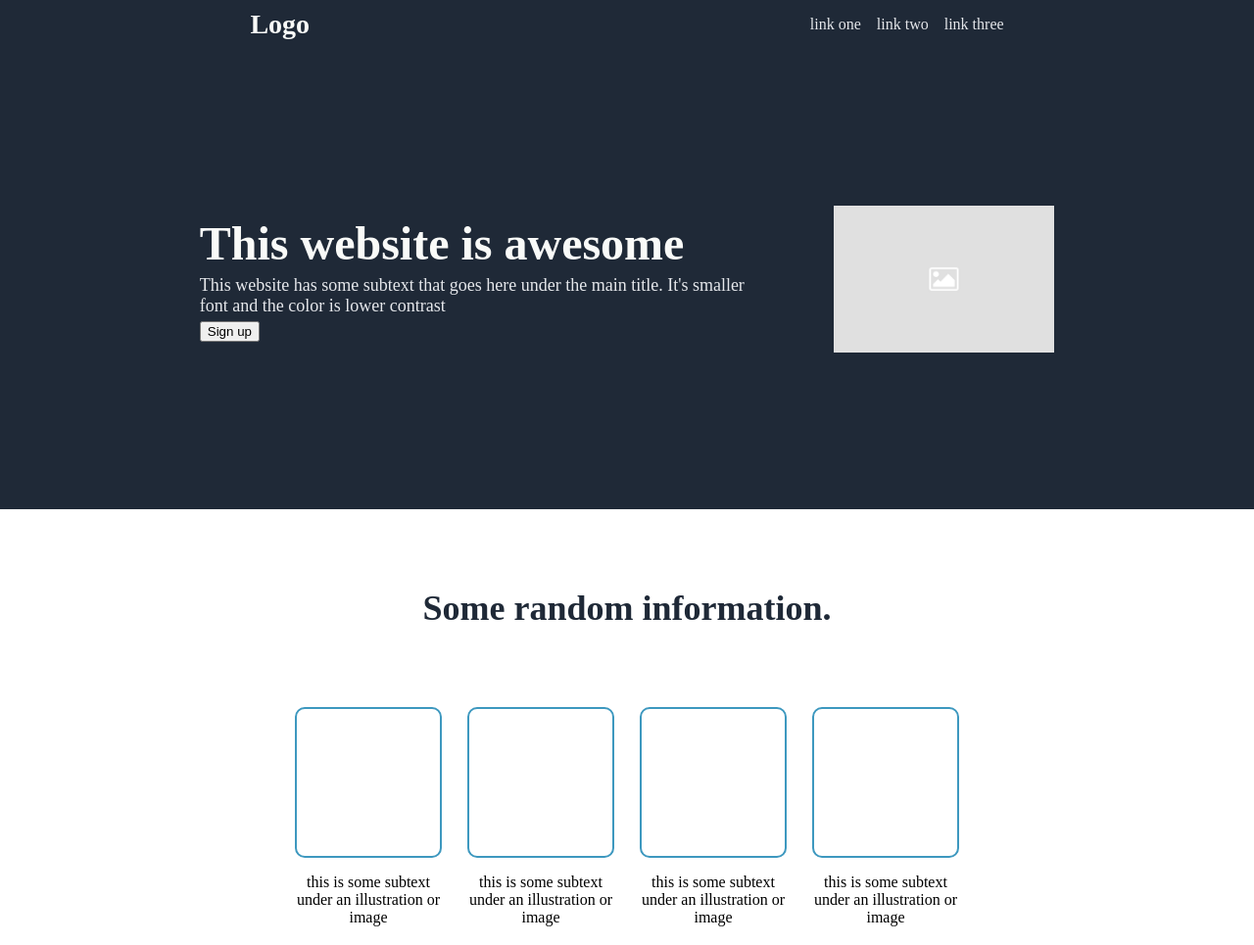
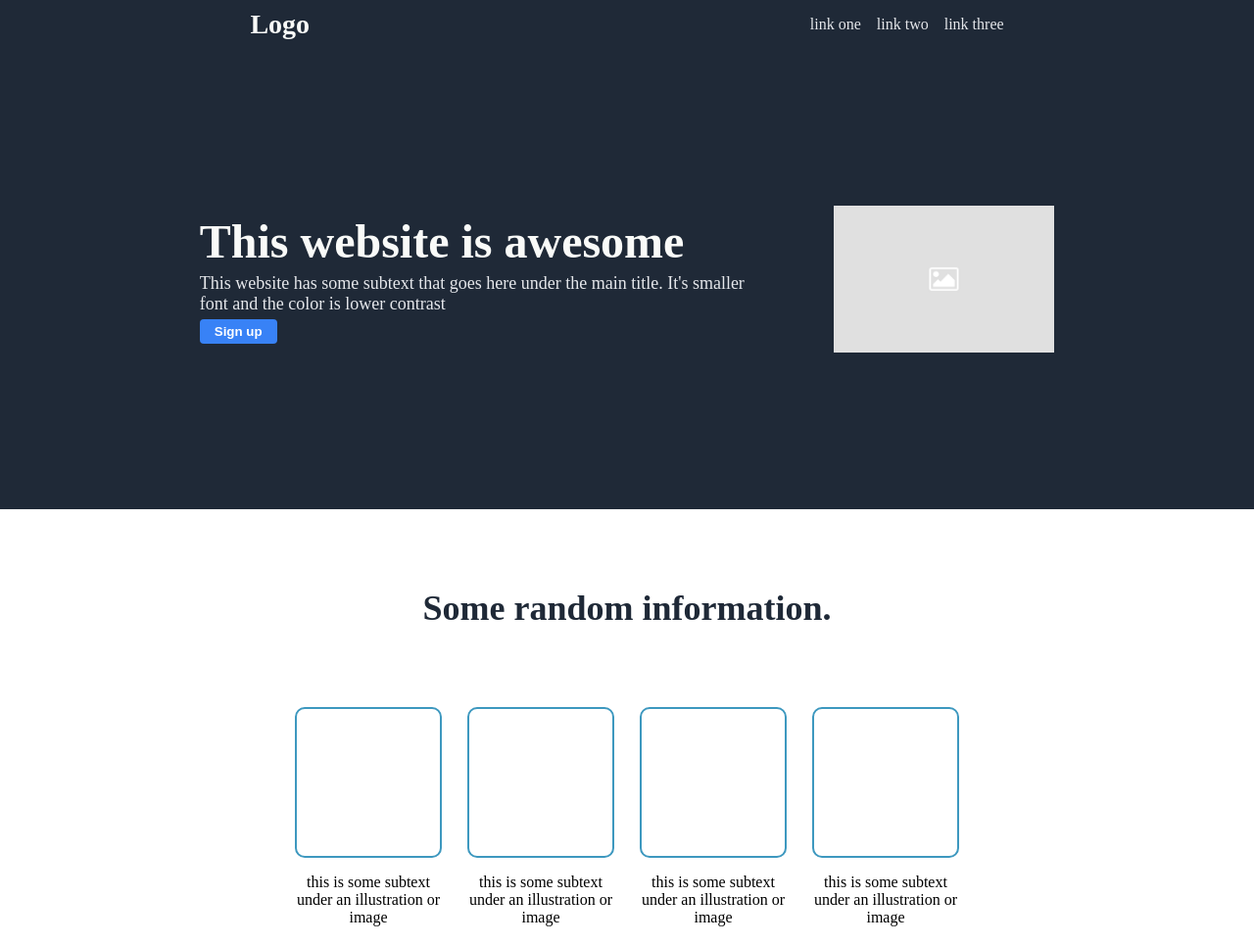
Before and after one commit to hollipolli/odin-landing, a plain HTML site: page index.html in a window 1280 px wide. Shown: the top 965 px of the page at 98% size. Drawn offline with Linux system fonts and the light colour scheme.

Commit message:
style .hbutton

```diff
--- a/styles.css
+++ b/styles.css
@@ -138,6 +138,17 @@
 .csub{
     font-size: 16px;
 }
+.hbutton{
+    display: flex;
+    padding: 5px;
+    padding-left: 15px;
+    padding-right: 15px;
+    color: white;
+    background-color: #3882F6;
+    border: none;
+    border-radius: 4px;
+    font-weight: 600;
+}
 .cbutton {
     display: flex;
     padding: 5px;
```
